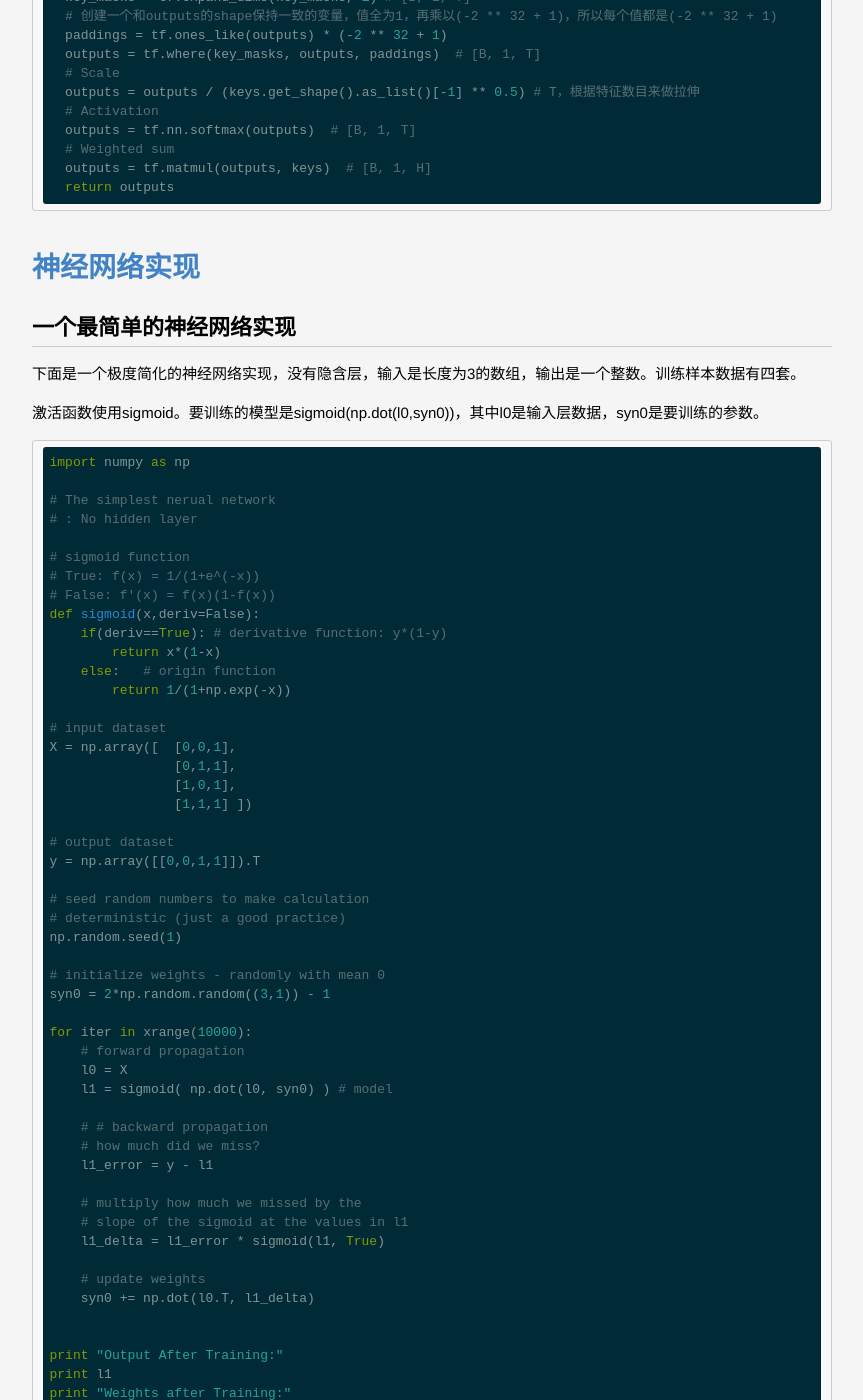
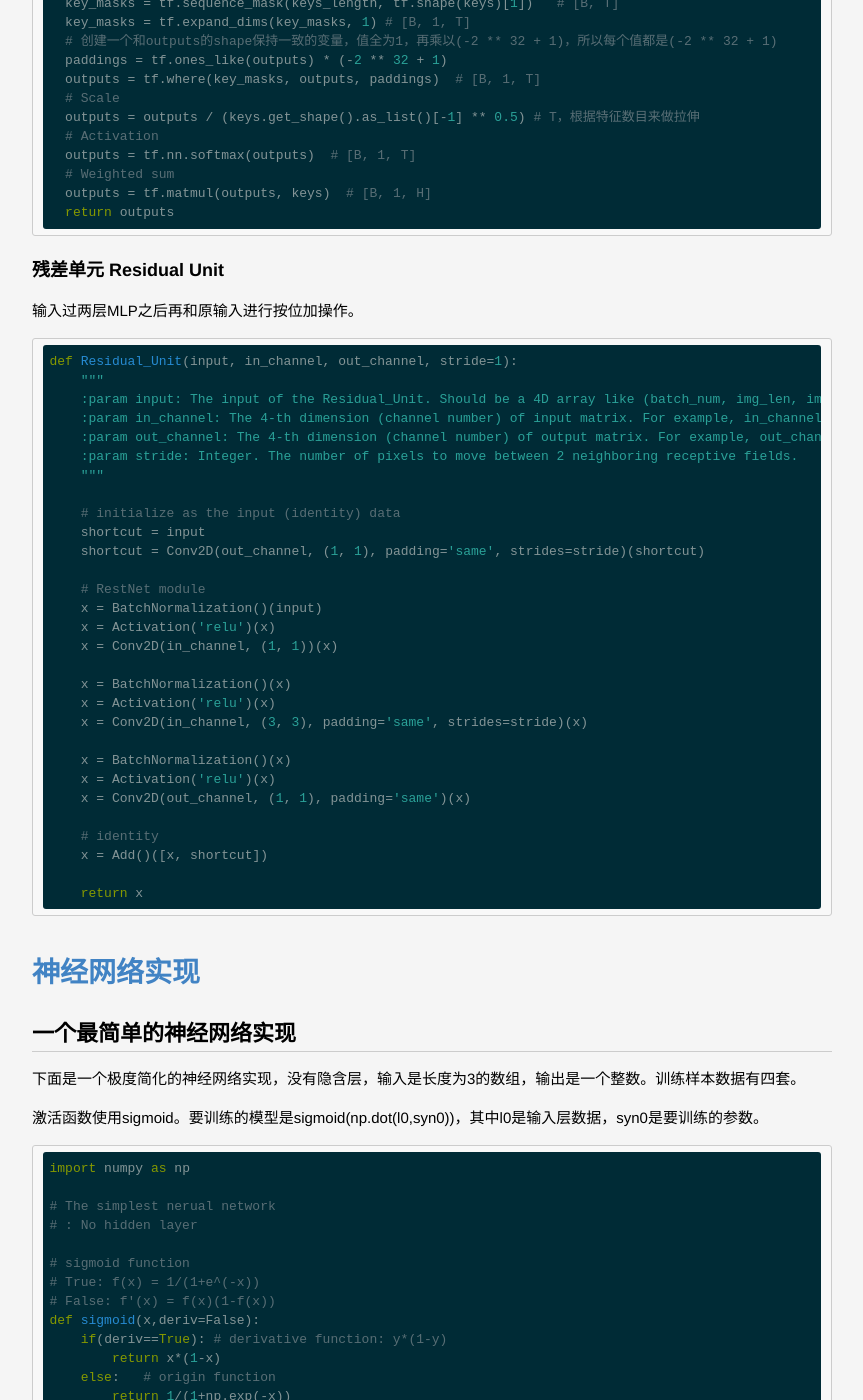
Before and after one commit to lucky521/blog, a Jekyll site: the page built from _posts/ml/2017-06-14-deep-learning.markdown, in a window 1280 px wide and 1400 px high, scrolled down 11809 px. Shown: the whole window, without its empty margins (208-1071 px from the left). Built offline with Jekyll 4.4.1, drawn with Linux system fonts in a browser that asks for light colours; some of the changed text lies outside the part shown.

Commit message:
update blog

````diff
--- a/_posts/ml/2017-06-14-deep-learning.markdown
+++ b/_posts/ml/2017-06-14-deep-learning.markdown
@@ -390,7 +391,40 @@ def attention(queries, keys, keys_length):
 ```
 
 
+### 残差单元 Residual Unit
 
+输入过两层MLP之后再和原输入进行按位加操作。
+```python
+def Residual_Unit(input, in_channel, out_channel, stride=1):
+    """
+    :param input: The input of the Residual_Unit. Should be a 4D array like (batch_num, img_len, img_len, channel_num)
+    :param in_channel: The 4-th dimension (channel number) of input matrix. For example, in_channel=3 means the input contains 3 channels.
+    :param out_channel: The 4-th dimension (channel number) of output matrix. For example, out_channel=5 means the output contains 5 channels (feature maps).
+    :param stride: Integer. The number of pixels to move between 2 neighboring receptive fields.
+    """
+
+    # initialize as the input (identity) data
+    shortcut = input
+    shortcut = Conv2D(out_channel, (1, 1), padding='same', strides=stride)(shortcut)
+
+    # RestNet module
+    x = BatchNormalization()(input)
+    x = Activation('relu')(x)
+    x = Conv2D(in_channel, (1, 1))(x)
+
+    x = BatchNormalization()(x)
+    x = Activation('relu')(x)
+    x = Conv2D(in_channel, (3, 3), padding='same', strides=stride)(x)
+
+    x = BatchNormalization()(x)
+    x = Activation('relu')(x)
+    x = Conv2D(out_channel, (1, 1), padding='same')(x)
+
+    # identity
+    x = Add()([x, shortcut])
+
+    return x
+```
 
 
 # 神经网络实现
--- a/_posts/ml/2017-10-26-tensorflow.markdown
+++ b/_posts/ml/2017-10-26-tensorflow.markdown
@@ -1897,6 +1897,7 @@ REGISTER_STORAGE_PATH_SOURCE_ADAPTER
 
 ## 性能分析模块 TensorFlow Profiler
 
+https://github.com/tensorflow/tensorflow/blob/master/tensorflow/core/profiler/g3doc/options.md
 https://github.com/tensorflow/tensorflow/tree/r1.15/tensorflow/core/profiler
 https://github.com/tensorflow/tensorflow/blob/master/tensorflow/core/profiler
 
--- a/_posts/ml/2019-02-04-Famous-Model.markdown
+++ b/_posts/ml/2019-02-04-Famous-Model.markdown
@@ -97,7 +97,7 @@ NCF: https://www.comp.nus.edu.sg/~xiangnan/papers/ncf.pdf
 
 MV-DNN: https://www.microsoft.com/en-us/research/wp-content/uploads/2016/02/frp1159-songA.pdf
 
-FNN: https://arxiv.org/pdf/1601.02376.pdf
+FNN: 利用FM的结果进行网络初始化 https://arxiv.org/pdf/1601.02376.pdf
 
 DNN-YouTube: https://static.googleusercontent.com/media/research.google.com/zh-CN//pubs/archive/45530.pdf
 
@@ -107,9 +107,9 @@ GBDT+LR: http://quinonero.net/Publications/predicting-clicks-facebook.pdf
 
 FM: https://www.csie.ntu.edu.tw/~b97053/paper/Rendle2010FM.pdf
 
-NFM: https://www.comp.nus.edu.sg/~xiangnan/papers/sigir17-nfm.pdf
+NFM: 使用神经网络提升FM二阶部分的特征交叉能力 https://www.comp.nus.edu.sg/~xiangnan/papers/sigir17-nfm.pdf
 
-AFM: https://arxiv.org/pdf/1708.04617.pdf
+AFM: 引入了注意力机制的FM模型 https://arxiv.org/pdf/1708.04617.pdf
 
 deepFM: https://www.ijcai.org/proceedings/2017/0239.pdf
 
````
Also changed, not shown: other parts of _posts/ml/2017-06-14-deep-learning.markdown (+2 -1 lines), _posts/framework/2020-03-05-flink.markdown (+17 -1 lines), _posts/ml/2019-02-13-Data-Embedding.markdown (+29 -26 lines), _posts/ml/2019-08-01-Reinforcement-Learning.markdown (+21 -1 lines).
